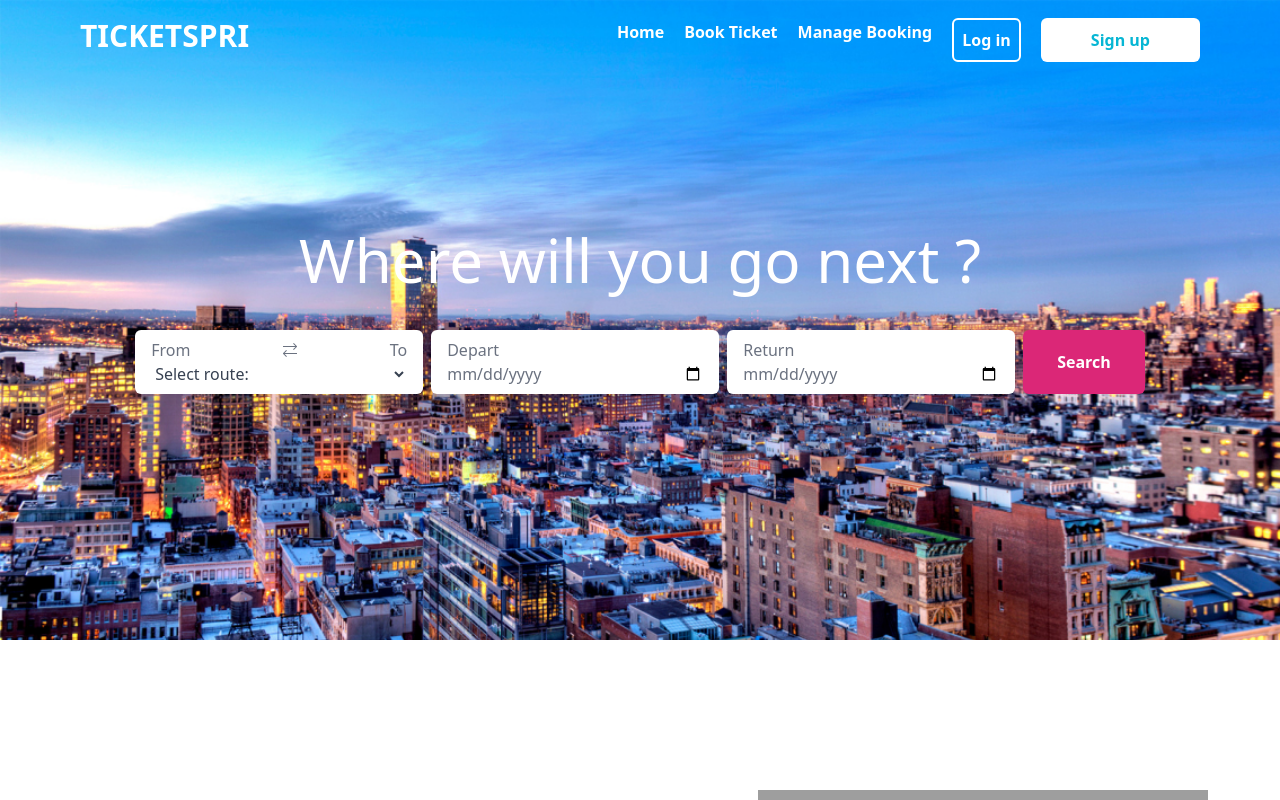
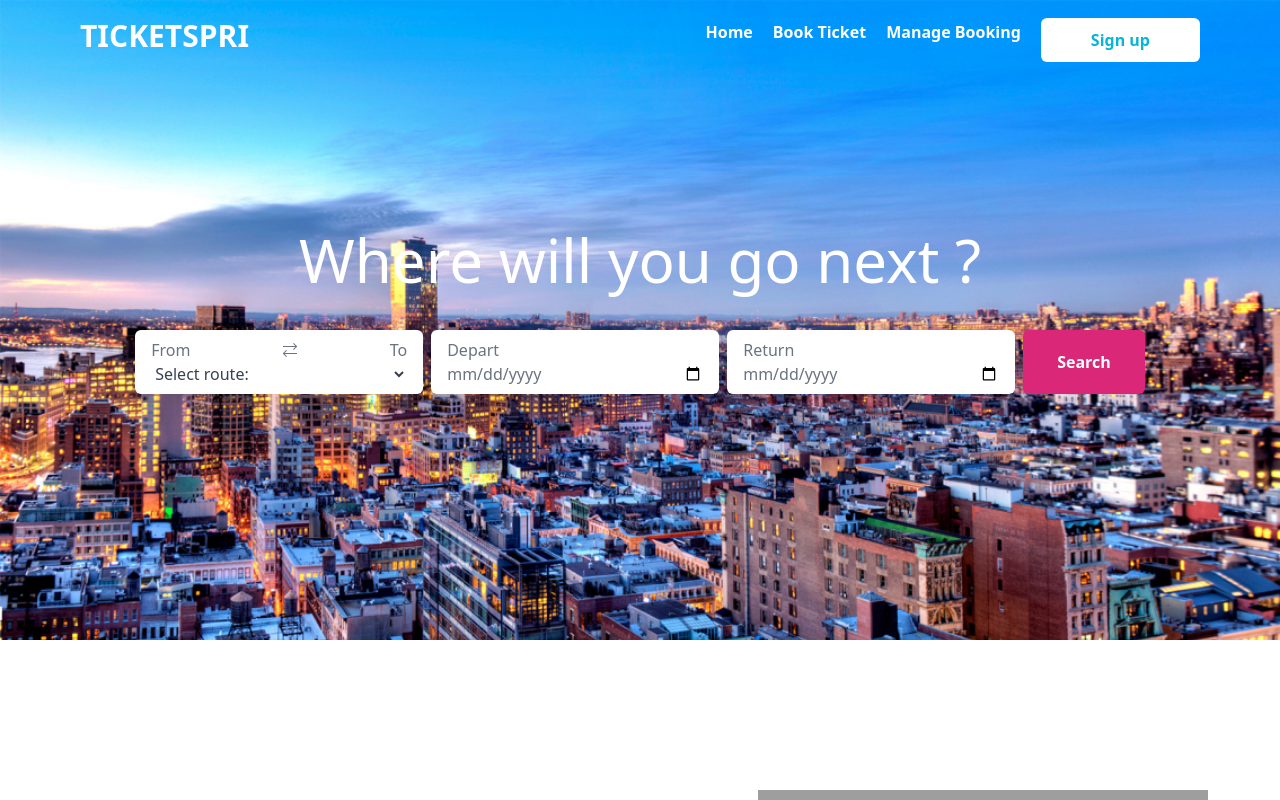
Before and after one commit to SheeTabz/TICKETSPRI, a React (Create React App) app: page / in a window 1280 px wide. Shown: the top 800 px of the page. Built offline with nearby package versions, Linux system fonts and the light colour scheme; grey boxes are pictures that could not be loaded.

Commit message:
Add link component from react router

```diff
--- a/src/components/Nav3.jsx
+++ b/src/components/Nav3.jsx
@@ -1,4 +1,5 @@
 import React from 'react'
+import { Link } from 'react-router-dom'
 import {nav1} from './data'
 import TransButton from './TransButton'
 import WhiteButton from './WhiteButton'
@@ -8,14 +9,14 @@ function Nav3() {
     <div className='flex items-center md:container md:flex-row md:m-auto justify-between flex-col w-full '>
     <h1 className='font-bold lg:text-3xl text-2xl'>TICKETSPRI</h1>
     <div className='flex items-center md:space-x-5  space-x-2 md:w-fit w-full '>
-        <ul className='flex md:space-x-5 md:w-fit  w-full justify-around space-x-2'>
+        <ul className='flex md:space-x-5 md:w-fit  w-full justify-around space-x-2 items-center'>
         {nav1.map((data, index) => {
-        return <li key={index}>{data.name}</li>
+        return <Link to={data.path} className="text-white font-semibold no-underline"><li key={index}>{data.name}</li></Link>
         })}
         </ul>
         <div className='flex flex-row space-x-5 hidden md:block'>
-            <TransButton/>
-            <WhiteButton/>
+             {/* <TransButton/>  */}
+             <Link to="/login"><WhiteButton/></Link>
         </div>
     </div>
     </div>
```
